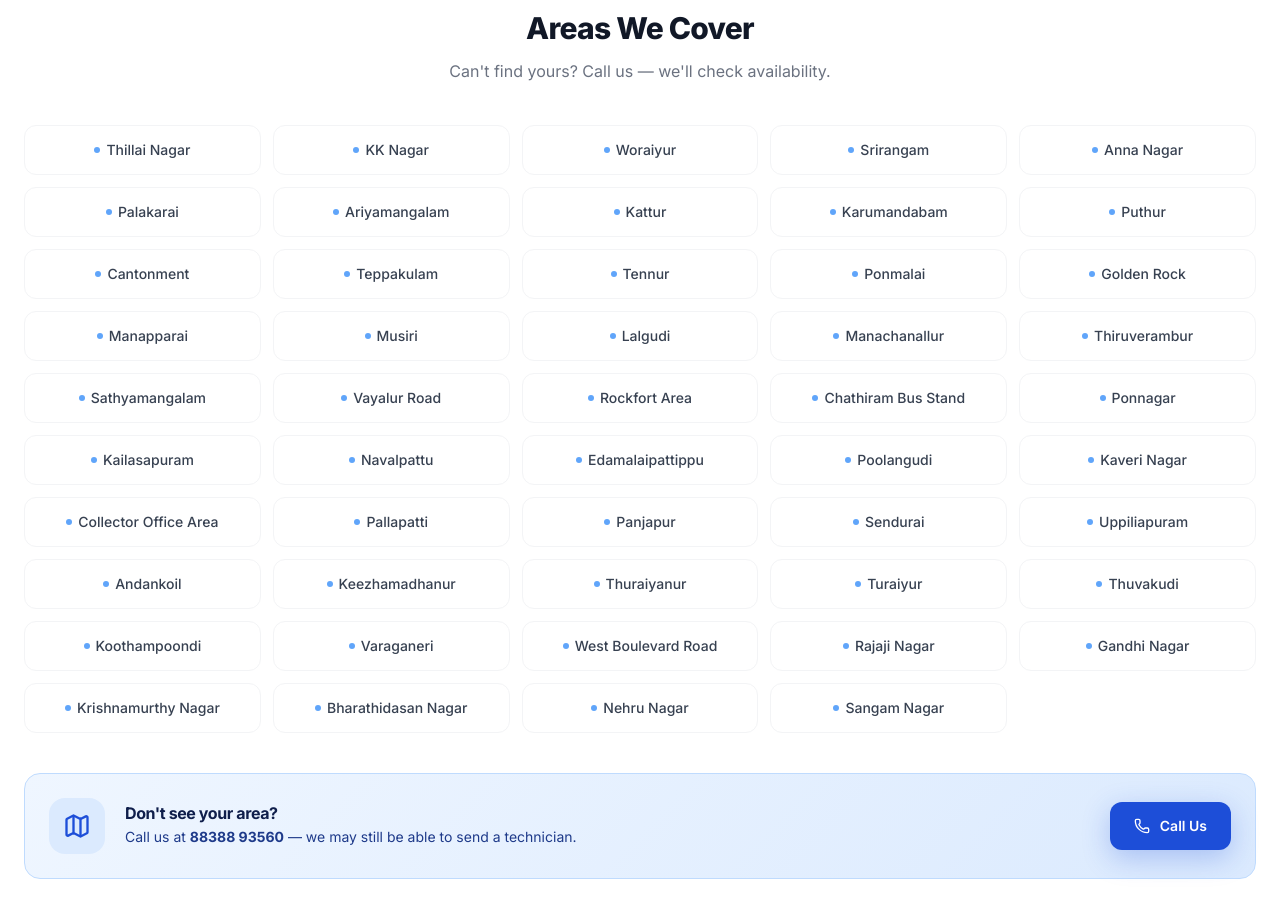
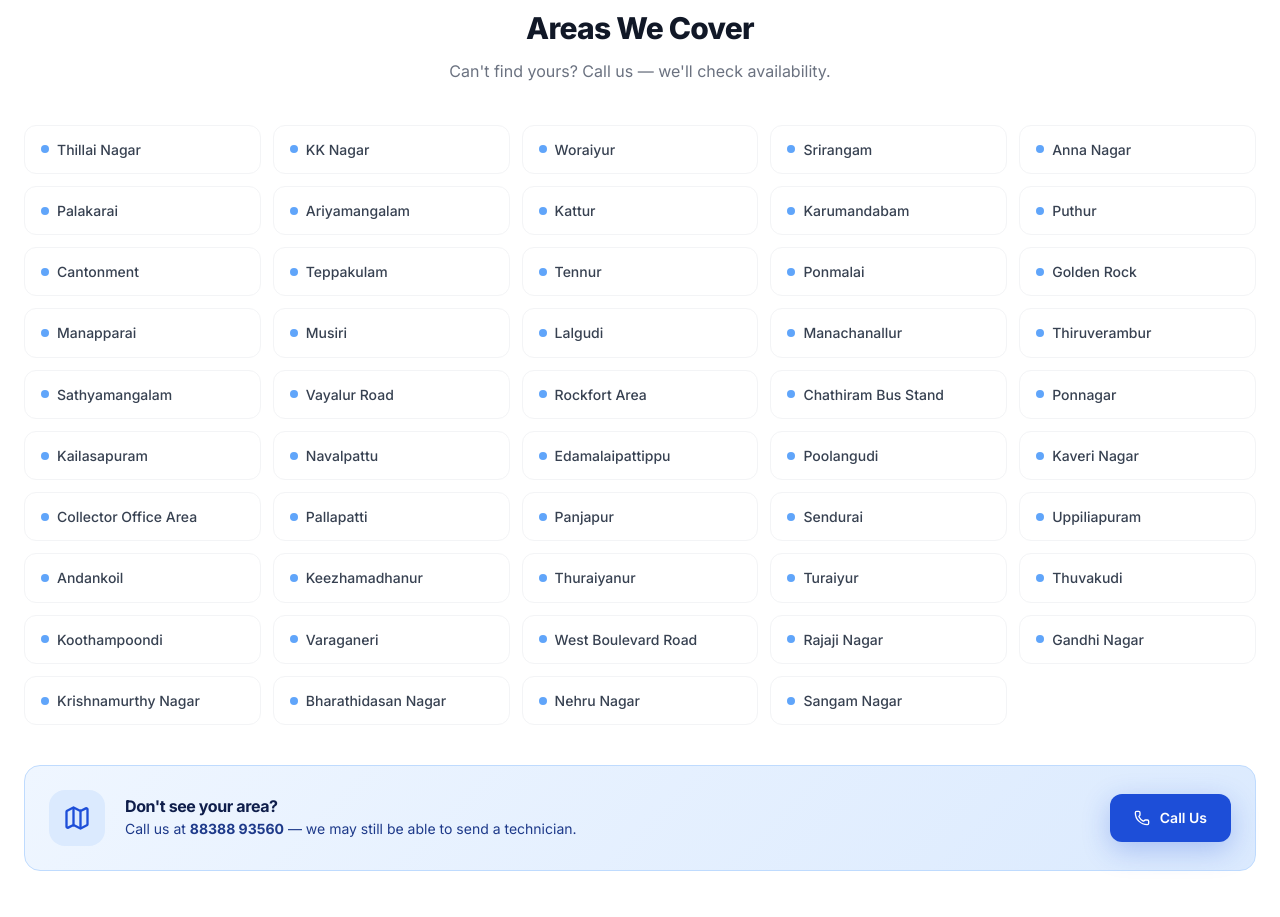
Before and after one commit to socialhyptools/stoffel_appliance_care, a Next.js app: page /service-areas in a window 1280 px wide. Shown: the part 1180-2097 px from the top of the page. Built offline with nearby package versions, Linux system fonts and the light colour scheme.

Commit message:
Fix service areas grid alignment - left-align bullet points and text

```diff
--- a/src/app/service-areas/page.tsx
+++ b/src/app/service-areas/page.tsx
@@ -89,9 +89,9 @@ export default function ServiceAreasPage() {
         <div className="grid grid-cols-2 sm:grid-cols-3 md:grid-cols-4 lg:grid-cols-5 gap-3">
           {areas.map((area) => (
             <div key={area}
-              className="group bg-white border border-gray-100 rounded-xl px-3 py-3.5 text-sm font-medium text-gray-700 text-center hover:border-brand-300 hover:text-brand-700 hover:bg-brand-50 hover:shadow-soft transition-all duration-200 cursor-default flex items-center justify-center gap-1.5">
-              <span className="w-1.5 h-1.5 rounded-full bg-brand-400 group-hover:bg-accent-500 transition-colors flex-shrink-0" />
-              {area}
+              className="group bg-white border border-gray-100 rounded-xl px-4 py-3.5 text-sm font-medium text-gray-700 hover:border-brand-300 hover:text-brand-700 hover:bg-brand-50 hover:shadow-soft transition-all duration-200 cursor-default flex items-center gap-2">
+              <span className="w-2 h-2 rounded-full bg-brand-400 group-hover:bg-accent-500 transition-colors flex-shrink-0" />
+              <span className="leading-snug">{area}</span>
             </div>
           ))}
         </div>
```
